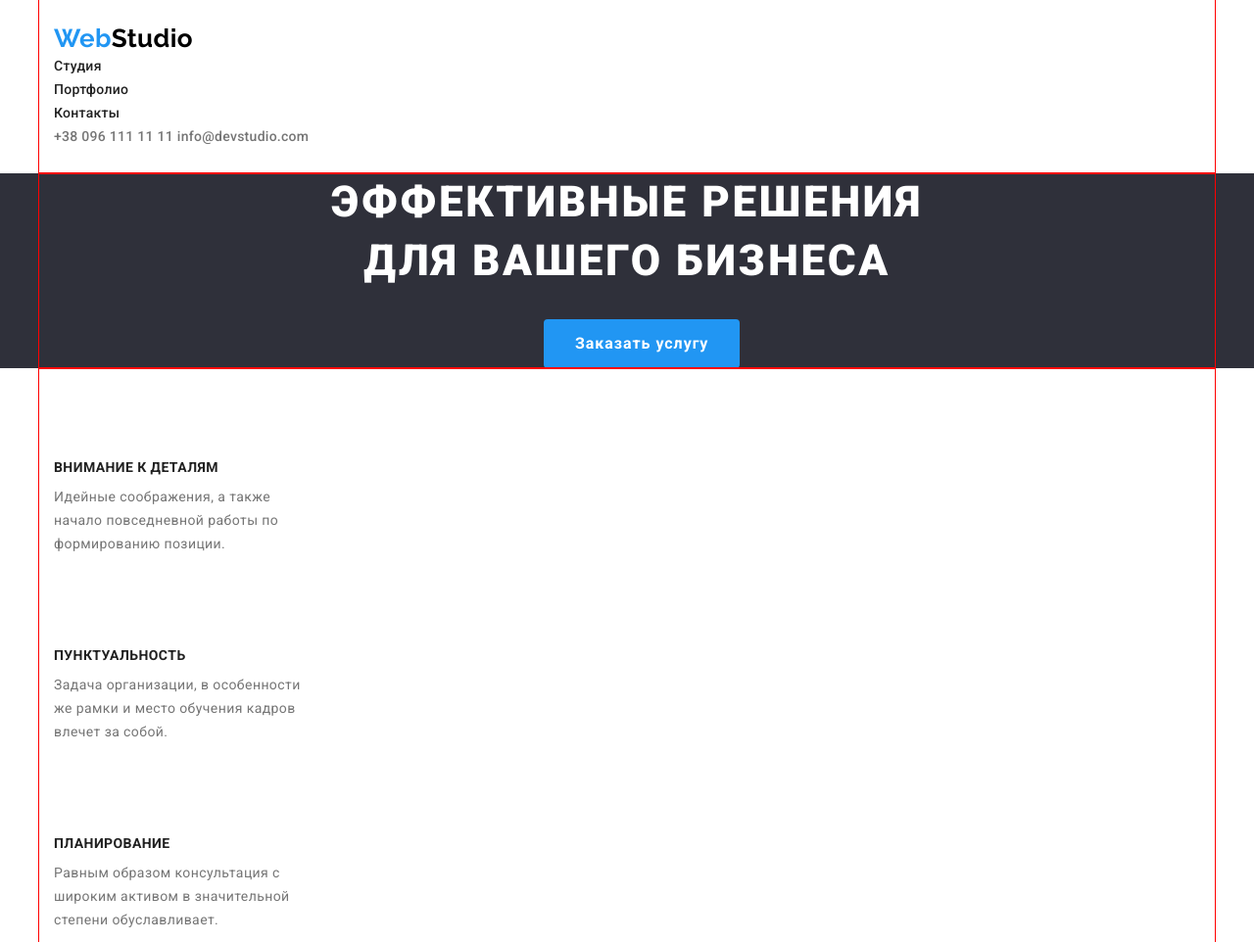
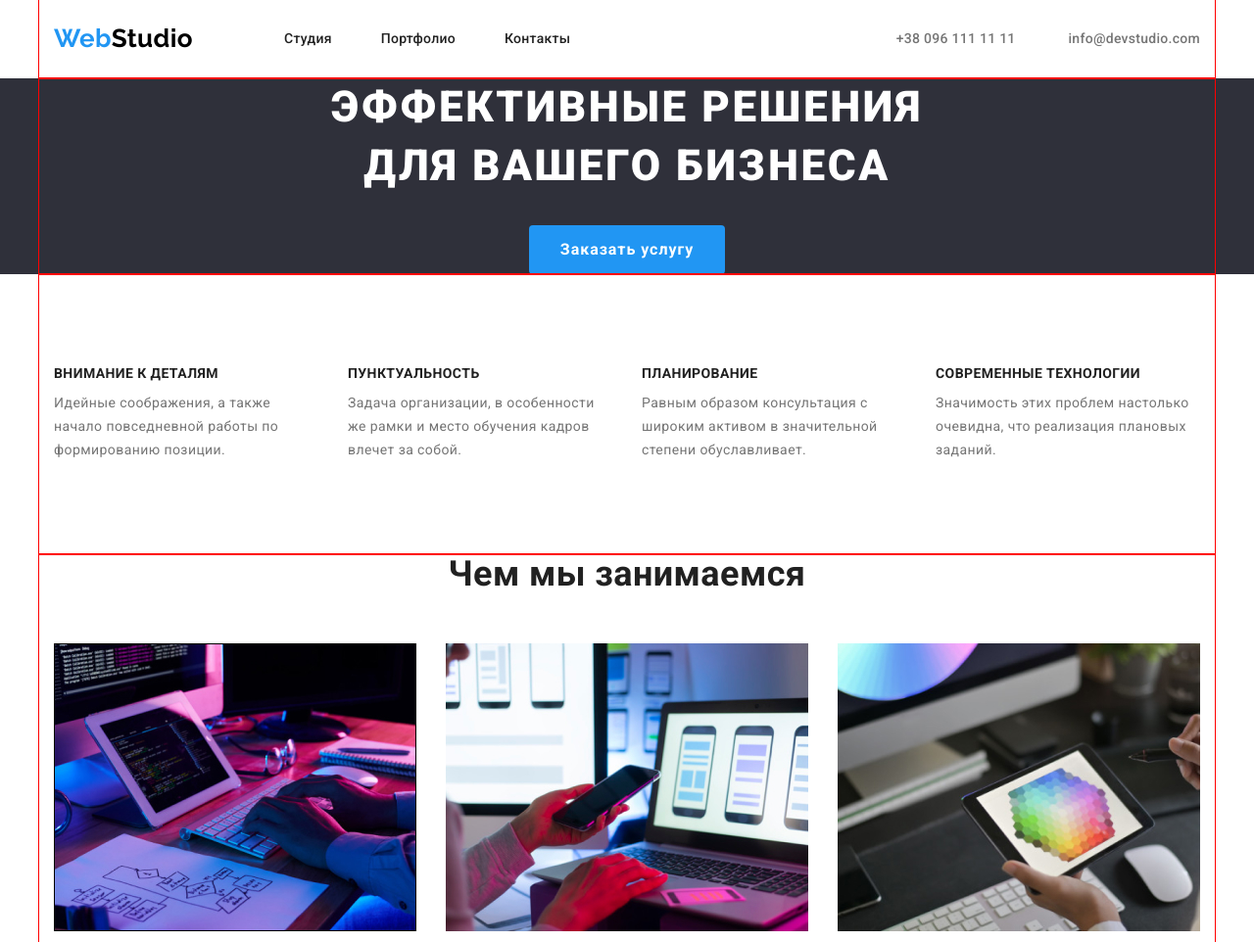
Before and after one commit to Betelgeuse22/goit-markup-hw-03, a plain HTML site: page index.html in a window 1280 px wide. Shown: the top 962 px of the page at 98% size. Drawn offline with nearby package versions, Linux system fonts and the light colour scheme.

Commit message:
Home work 3

```diff
--- a/css/styles.css
+++ b/css/styles.css
@@ -102,9 +102,29 @@ ul {
 
 /*------------------HEADER------------------*/
 
+.site-nav li:not(:last-child) {
+  margin-right: 50px;
+}
+
 .header-box {
   padding-top: 24px;
   padding-bottom: 25px;
+}
+.header-nav {
+  display: flex;
+  align-items: center;
+}
+
+.auth-nav {
+  margin-left: auto;
+}
+
+.auth-nav .link {
+  margin-left: 50px;
+}
+
+.site-nav {
+  display: flex;
 }
 
 .site-nav .link,
@@ -150,6 +170,8 @@ ul {
   font-weight: 700;
   font-size: 26px;
   line-height: 1.2;
+
+  margin-right: 93px;
 }
 
 .logo .logo-studio-black:hover,
@@ -178,7 +200,7 @@ ul {
 }
 
 .btn-hero {
-  margin-left: 500px;
+  margin: 0 auto;
 }
 
 .hero-title {
@@ -190,8 +212,7 @@ ul {
   color: var(--secondary-text-color);
   max-width: 696px;
   padding-bottom: 30px;
-  margin-left: 252px;
-  margin-right: 252px;
+  margin: 0 auto;
 }
 
 /*------------------SPECIALITY------------------*/
@@ -203,7 +224,6 @@ ul {
   text-align: center;
 
   color: var(--title-text-color);
-  padding-top: 94px;
   margin-bottom: 50px;
 }
 
@@ -227,6 +247,13 @@ ul {
 
 .speciality {
   padding-top: 94px;
+  display: flex;
+  margin-right: -30px;
+}
+
+.speciality-items {
+  width: calc(100% / 4- 30px);
+  margin-right: 30px;
 }
 
 /*------------------ABOUT------------------*/
@@ -237,6 +264,13 @@ ul {
 
 .about-list {
   padding-bottom: 94px;
+  display: flex;
+  margin-right: -30;
+}
+
+.about-item {
+  width: calc(100% / 3- 30px);
+  margin-right: 30px;
 }
 
 /*------------------OUR-TEAM------------------*/
@@ -247,6 +281,12 @@ ul {
 
 .team-list {
   padding-bottom: 94px;
+  display: flex;
+  margin-left: -30px;
+}
+
+.titel-team {
+  padding-top: 94px;
 }
 
 .card-team {
@@ -254,6 +294,8 @@ ul {
   text-align: center;
   background-color: var(--secondary-text-color);
   border-radius: 0px 0px 4px 4px;
+  width: calc(100% / 4 - 30px);
+  margin-left: 30px;
 }
 
 .text-box {
@@ -276,7 +318,6 @@ ul {
   line-height: 1.18;
   text-align: center;
 }
-
 
 /*------------------PORTFOLIO------------------*/
 
@@ -306,11 +347,9 @@ ul {
 }
 
 .project-filter {
-
   padding: 20px 24px;
   max-width: 322px;
 }
-
 
 /*------------------FOOTER------------------*/
 
--- a/index.html
+++ b/index.html
@@ -23,7 +23,7 @@
   <body>
     <header class="header">
       <div class="container header-box">
-        <nav>
+        <nav class="header-nav">
           <a href="" class="logo link"
             ><span class="logo-web">Web</span
             ><span class="logo-studio-black">Studio</span></a
@@ -39,13 +39,13 @@
               <a href="" class="link">Контакты</a>
             </li>
           </ul>
+          <div class="auth-nav">
+            <a href="tel:+380961111111" class="link">+38 096 111 11 11</a>
+            <a href="mailto:info@devstudio.com" class="link"
+              >info@devstudio.com</a
+            >
+          </div>
         </nav>
-        <div class="auth-nav">
-          <a href="tel:+380961111111" class="link">+38 096 111 11 11</a>
-          <a href="mailto:info@devstudio.com" class="link"
-            >info@devstudio.com</a
-          >
-        </div>
       </div>
     </header>
     <main>
@@ -59,28 +59,28 @@
         <div class="container">
           <h2 class="section-title visually-hidden">Особенности</h2>
           <ul class="list speciality">
-            <li>
+            <li class="speciality-items">
               <h3 class="section-title-description">Внимание к деталям</h3>
               <p class="description">
                 Идейные соображения, а также начало повседневной работы по
                 формированию позиции.
               </p>
             </li>
-            <li>
+            <li class="speciality-items">
               <h3 class="section-title-description">Пунктуальность</h3>
               <p class="description">
                 Задача организации, в особенности же рамки и место обучения
                 кадров влечет за собой.
               </p>
             </li>
-            <li>
+            <li class="speciality-items">
               <h3 class="section-title-description">Планирование</h3>
               <p class="description">
                 Равным образом консультация с широким активом в значительной
                 степени обуславливает.
               </p>
             </li>
-            <li>
+            <li class="speciality-items">
               <h3 class="section-title-description">Современные технологии</h3>
               <p class="description">
                 Значимость этих проблем настолько очевидна, что реализация
@@ -94,7 +94,7 @@
         <div class="container">
           <h2 class="section-title about">Чем мы занимаемся</h2>
           <ul class="list about-list">
-            <li>
+            <li class="about-item">
               <a href=""
                 ><img
                   src="./images/box_1.jpg"
@@ -102,7 +102,7 @@
                   width="370"
               /></a>
             </li>
-            <li>
+            <li class="about-item">
               <a href=""
                 ><img
                   src="./images/box_2.jpg"
@@ -110,7 +110,7 @@
                   width="370"
               /></a>
             </li>
-            <li>
+            <li class="about-item">
               <a href=""
                 ><img
                   src="./images/box_3.jpg"
@@ -123,7 +123,7 @@
       </section>
       <section class="section our-team">
         <div class="container">
-          <h2 class="section-title">Наша команда</h2>
+          <h2 class="section-title titel-team">Наша команда</h2>
           <ul class="list team-list">
             <li class="card-team">
               <img src="./images/team_card_1.jpg" alt="Фото_1" width="270" />
```
Also changed, not shown: portfolio.html (+7 -0 lines).
